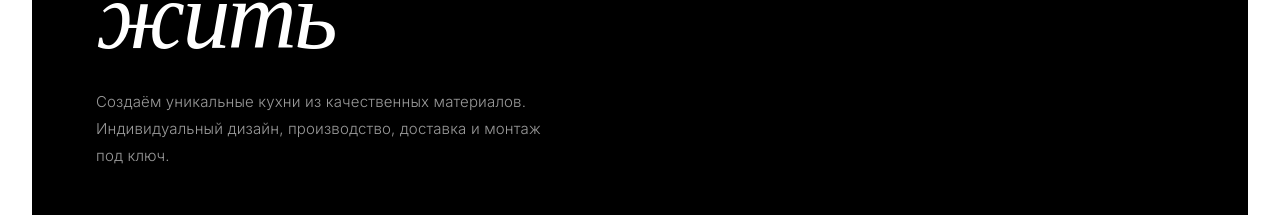
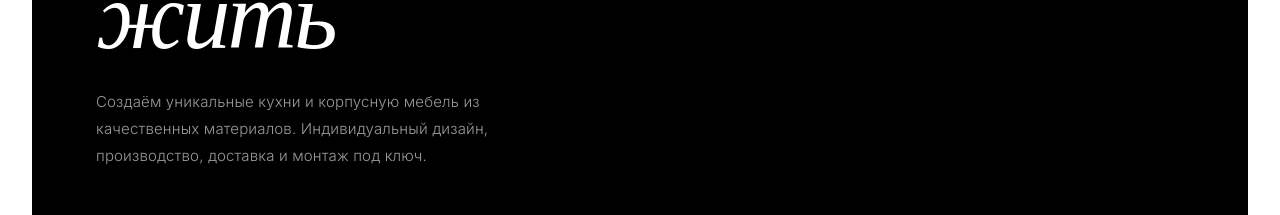
Before and after one commit to Foxsiris/kitchensaratov, a React (Create React App) app: page / in a window 1280 px wide. Shown: the part 507-722 px from the top of the page. Built offline with nearby package versions, Linux system fonts and the light colour scheme; no server answers; a web font is replaced by a local one.

Commit message:
Обновлен текст компонента Hero

```diff
--- a/src/components/Sections/Hero/Hero.js
+++ b/src/components/Sections/Hero/Hero.js
@@ -450,7 +450,7 @@ const Hero = () => {
             animate={{ opacity: 1, y: 0 }}
             transition={{ delay: 0.5, duration: 0.6 }}
           >
-            Создаём уникальные кухни из качественных материалов.
+            Создаём уникальные кухни и корпусную мебель из качественных материалов.
             Индивидуальный дизайн, производство, доставка и монтаж под ключ.
           </Subtitle>
 
```
